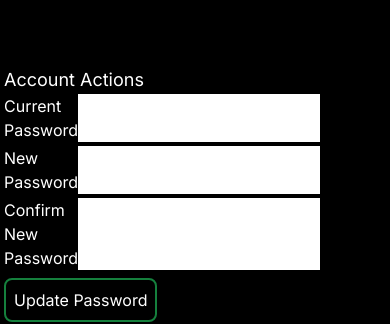
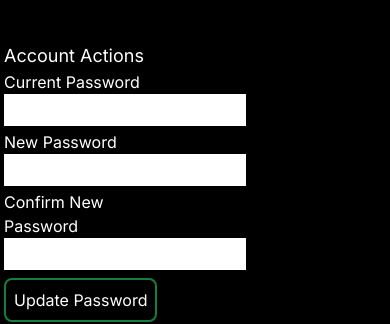
Before and after one commit to DanielGroelle/TypingJerboa, a Next.js app: page /account in a window 390 px wide. Shown: the part 272-596 px from the top of the page. Built offline with nearby package versions, Linux system fonts and the light colour scheme; no server answers.

Commit message:
Style /account page for mobile

```diff
--- a/src/app/account/client-page.tsx
+++ b/src/app/account/client-page.tsx
@@ -186,24 +186,24 @@ export default function ClientAccount({languageScriptPreference}: {languageScrip
         </div>
 
         <h2 className="text-lg">Account Actions</h2>
-        <div className="flex flex-col w-1/2">
+        <div className="flex flex-col w-fit sm:w-1/2">
           <form onSubmit={e => updatePassword(e, currentPassword, newPassword, confirmNewPassword, setError, setSuccess)}>
-            <div className="flex mb-1">
+            <div className="sm:flex mb-1">
               <p style={{width: "9.5rem"}}>Current Password</p>
               <input className="text-black p-1" type="password" id="current-password" required value={currentPassword} onChange={(e: React.ChangeEvent<HTMLInputElement>)=>setCurrentPassword(e.target.value)} />
             </div>
-            <div className="flex mb-1">
+            <div className="sm:flex mb-1">
               <p style={{width: "9.5rem"}}>New Password</p>
               <input className="text-black p-1" type="password" id="new-password" required value={newPassword} onChange={(e: React.ChangeEvent<HTMLInputElement>)=>setNewPassword(e.target.value)} />
             </div>
-            <div className="flex mb-1">
+            <div className="sm:flex mb-1">
               <p style={{width: "9.5rem"}}>Confirm New Password</p>
               <input className="text-black p-1" type="password" id="confirm-new-password" required value={confirmNewPassword} onChange={(e: React.ChangeEvent<HTMLInputElement>)=>setConfirmNewPassword(e.target.value)} />
             </div>
             <input type="submit" className="border-solid border-green-700 border-2 rounded-lg p-2 my-1" value="Update Password" />
           </form>
 
-          <div className="w-1/2">
+          <div className="w-fit sm:w-1/2">
             <input type="button" className="border-solid border-red-700 border-2 rounded-lg p-2 my-1 w-full" onClick={()=>setConfirmation("clearLessons")} value="Clear Lesson Data" />
             <input type="button" className="border-solid border-red-700 border-2 rounded-lg p-2 my-1 w-full" onClick={()=>setConfirmation("clearRaces")} value="Clear Race Data" />
             <input type="button" className="border-solid border-red-700 border-2 rounded-lg p-2 my-1 w-full" onClick={()=>setConfirmation("deleteAccount")} value="Delete Account" />
```
